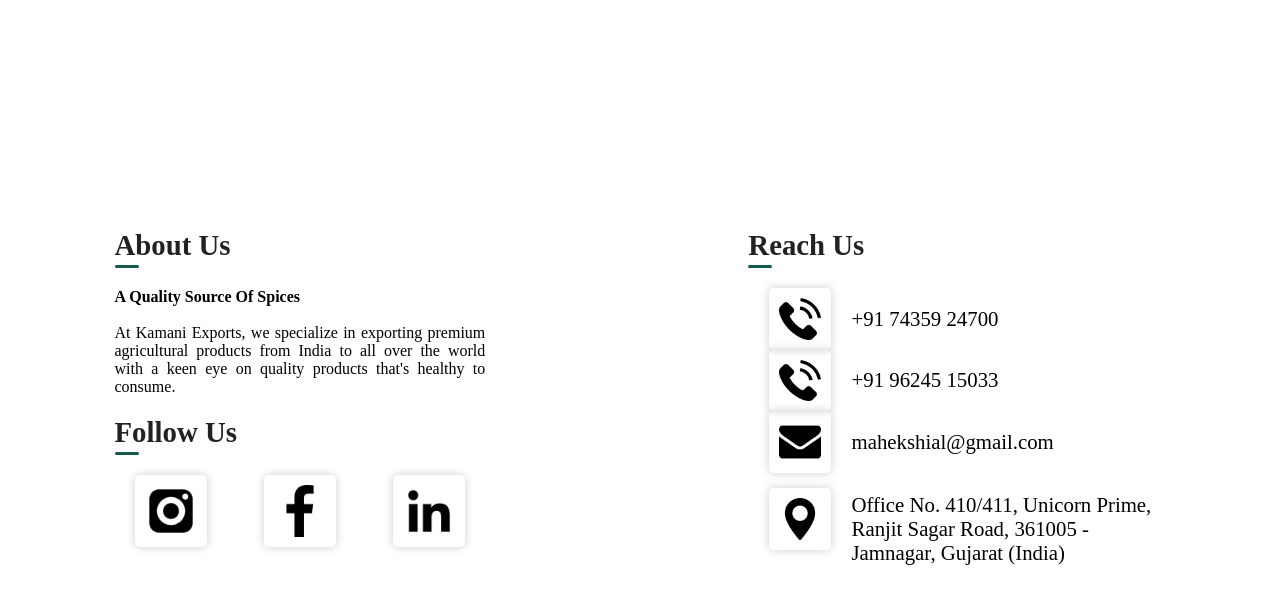
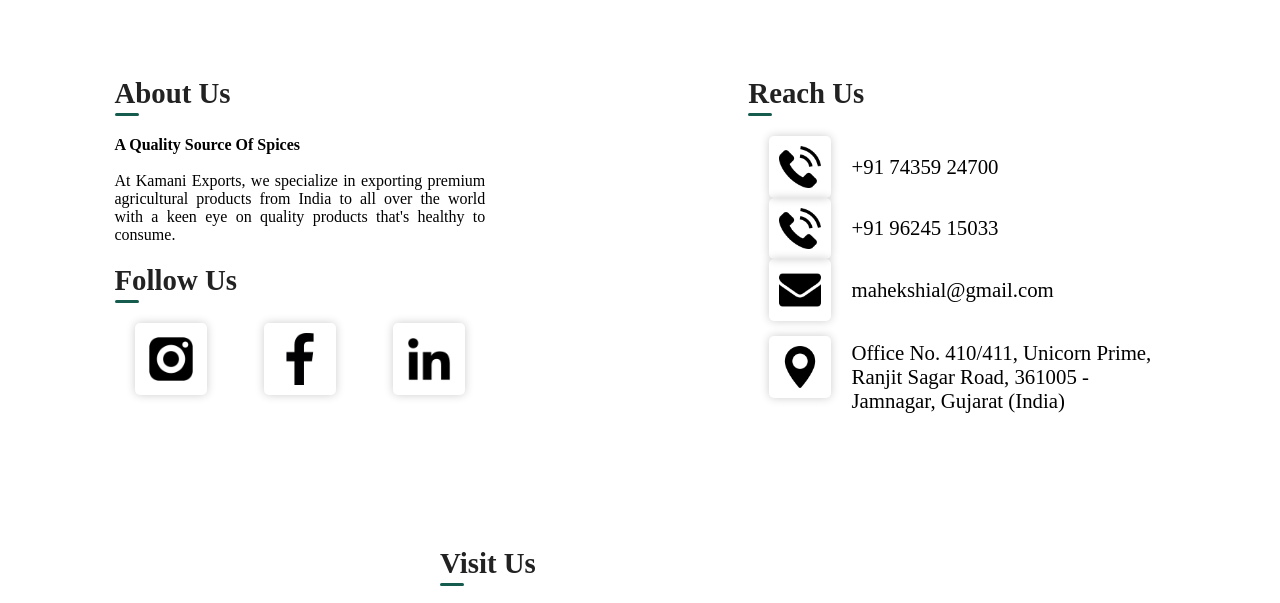
Before and after one commit to ezyway/MNE-Website, a PHP site: page /footer.html in a window 1280 px wide. Shown: the top 603 px of the page. Run offline with PHP 8.4, Linux system fonts and the light colour scheme.

Commit message:
removed amrgin-top for navbar clearance

```diff
--- a/website/styles/footer.css
+++ b/website/styles/footer.css
@@ -27,7 +27,6 @@ This block is here for auto complete */
     background: rgba(var(--grey-light), 0.8);
 	backdrop-filter: blur(5px);
 	-webkit-backdrop-filter: blur(5px);
-    margin-top: 10em;
 }
 
 .footer__container {
```
